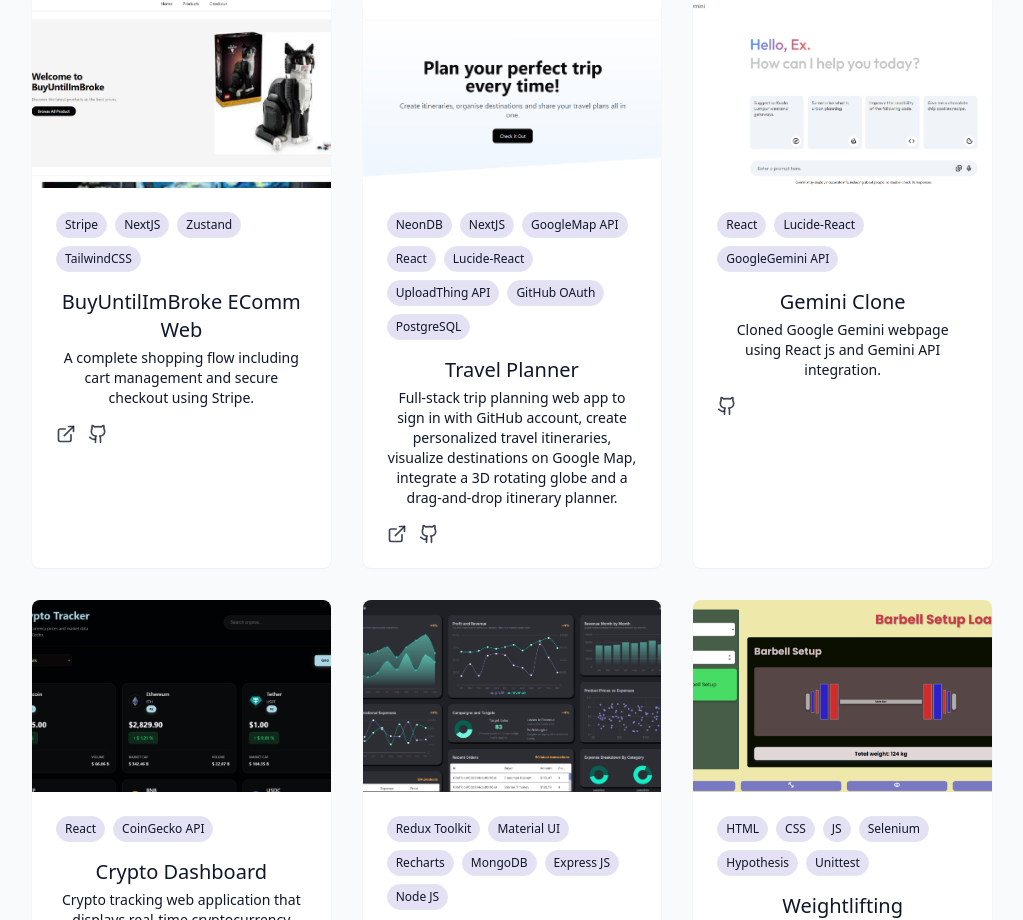
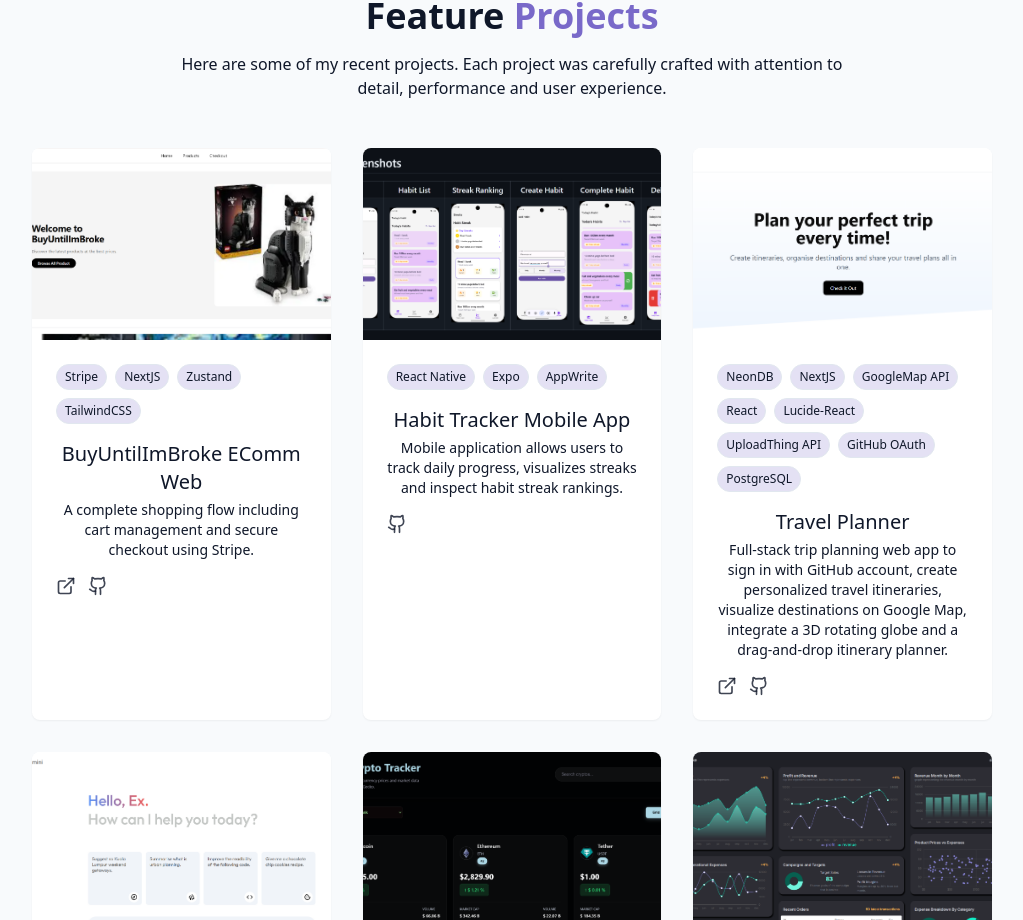
Before and after one commit to excelyynxl-a11y/my-portfolio, a React (Vite) app: page / in a window 1280 px wide. Shown: the part 3502-4422 px from the top of the page, without its empty margins (128-1151 px from the left). Built offline with nearby package versions, Linux system fonts and the light colour scheme.

Commit message:
add new habit tracker mobile project

```diff
--- a/src/components/ProjectsSection.jsx
+++ b/src/components/ProjectsSection.jsx
@@ -12,6 +12,15 @@ const projects = [
     },
     {
         id: 2,
+        title: "Habit Tracker Mobile App",
+        description: "Mobile application allows users to track daily progress, visualizes streaks and inspect habit streak rankings.",
+        image: "/projects/habit_tracker_app.png",
+        tags: ["React Native", "Expo", "AppWrite"],
+        demoUrl: "#",
+        gitUrl: "https://github.com/excelyynxl-a11y/habit-tracker",
+    },
+    {
+        id: 3,
         title: "Travel Planner",
         description: "Full-stack trip planning web app to sign in with GitHub account, create personalized travel itineraries, visualize destinations on Google Map, integrate a 3D rotating globe and a drag-and-drop itinerary planner.",
         image: "/projects/travel_planner.png",
@@ -20,7 +29,7 @@ const projects = [
         gitUrl: "https://github.com/excelyynxl-a11y/travel-planner-app",
     },
     {
-        id: 3,
+        id: 4,
         title: "Gemini Clone",
         description: "Cloned Google Gemini webpage using React js and Gemini API integration.",
         image: "/projects/gemini_clone.png",
@@ -29,7 +38,7 @@ const projects = [
         gitUrl: "https://github.com/excelyynxl-a11y/gemini-clone",
     },
     {
-        id: 4,
+        id: 5,
         title: "Crypto Dashboard",
         description: "Crypto tracking web application that displays real-time cryptocurrency data, browse top cryptocurrencies, view detailed metrics, and explore a 7-day interactive chart powered by Recharts.",
         image: "/projects/crypto_dashboard.png",
@@ -38,7 +47,7 @@ const projects = [
         gitUrl: "https://github.com/excelyynxl-a11y/crypto-price-website",
     },
     {
-        id: 5,
+        id: 6,
         title: "Finance Tracker",
         description: "Finance Tracker with Machine Learning Predictions using Regression, Recharts, Redux Toolkit and Material UI",
         image: "/projects/finance_tracker.png",
@@ -47,7 +56,7 @@ const projects = [
         gitUrl: "https://github.com/excelyynxl-a11y/finance-tracker",
     },
     {
-        id: 6,
+        id: 7,
         title: "Weightlifting Management System",
         description: "WLMS that registers athletes, validates for registration of athletes, and determines barbell setup for a liftoff.",
         image: "/projects/wlms.png",
@@ -56,7 +65,7 @@ const projects = [
         gitUrl: "https://github.com/excelyynxl-a11y/WeightliftingManagementSystem/tree/main",
     },
     {
-        id: 7,
+        id: 8,
         title: "About Me Quiz",
         description: "Simple 'About Me' quiz create using React framework, Users can answer multiple-choice questions, get instant feedback on correctness, get final score and restart the quiz.",
         image: "/projects/about_me.png",
@@ -65,7 +74,7 @@ const projects = [
         gitUrl: "https://github.com/excelyynxl-a11y/about-me-quiz",
     },
     {
-        id: 8,
+        id: 9,
         title: "Pomodoro Timer",
         description: "Pomodoro timer for short, medium and long breaks with sound effect.",
         image: "/projects/pomodoro_timer.png",
@@ -74,7 +83,7 @@ const projects = [
         gitUrl: "https://github.com/excelyynxl-a11y/pomodoro.git",
     },
     {
-        id: 9,
+        id: 10,
         title: "Tic Tac Toe",
         description: "Classic tic tac toe game where players can play with computers..",
         image: "/projects/tic_tac_toe.png",
@@ -83,7 +92,7 @@ const projects = [
         gitUrl: "https://github.com/excelyynxl-a11y/TicTacToeGame.git",
     },
     {
-        id: 10,
+        id: 11,
         title: "Weather App",
         description: "Weather web that allows users to search a city and obtain a weather forecast.",
         image: "/projects/weather_app.png",
@@ -92,7 +101,7 @@ const projects = [
         gitUrl: "https://github.com/excelyynxl-a11y/WeatherApp.git",
     },
     {
-        id: 11,
+        id: 12,
         title: "Text to Voice Converter",
         description: "Text to voice converter where user can input their text, select a voice and hear an audible speech.",
         image: "/projects/text_to_voice_converter.png",
--- a/src/components/SkillsSection.jsx
+++ b/src/components/SkillsSection.jsx
@@ -29,6 +29,7 @@ const skills = [
     // db
     {name: "NeonDB", level: 15, category: "database"},
     {name: "MongoDB", level: 15, category: "database"},
+    {name: "AppWrite", level: 10, category: "database"},
 
     // api
     {name: "GoogleMap API", level: 15, category: "api"},
```
Also changed, not shown: public/projects/habit_tracker_app.png (added), 1 other file (tests, documents, lock files or other folders).
